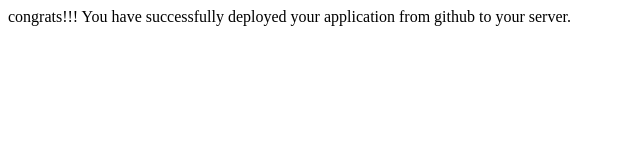
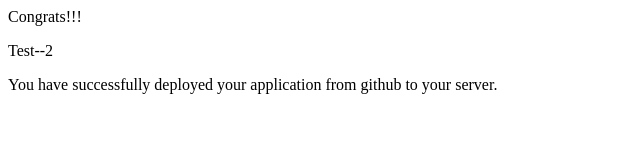
Before and after one commit to kamalverma04/codedeploysample, a plain HTML site: page index.html in a window 1280 px wide. Shown: the whole page, without its empty margins (0-640 px from the left). Drawn offline with Linux system fonts and the light colour scheme.

Commit message:
Update index.html

```diff
--- a/index.html
+++ b/index.html
@@ -1,3 +1,3 @@
-congrats!!!
-
+<p> Congrats!!! </p>
+<p> Test--2 </p>
 You have successfully deployed your application from github to your server.
```
